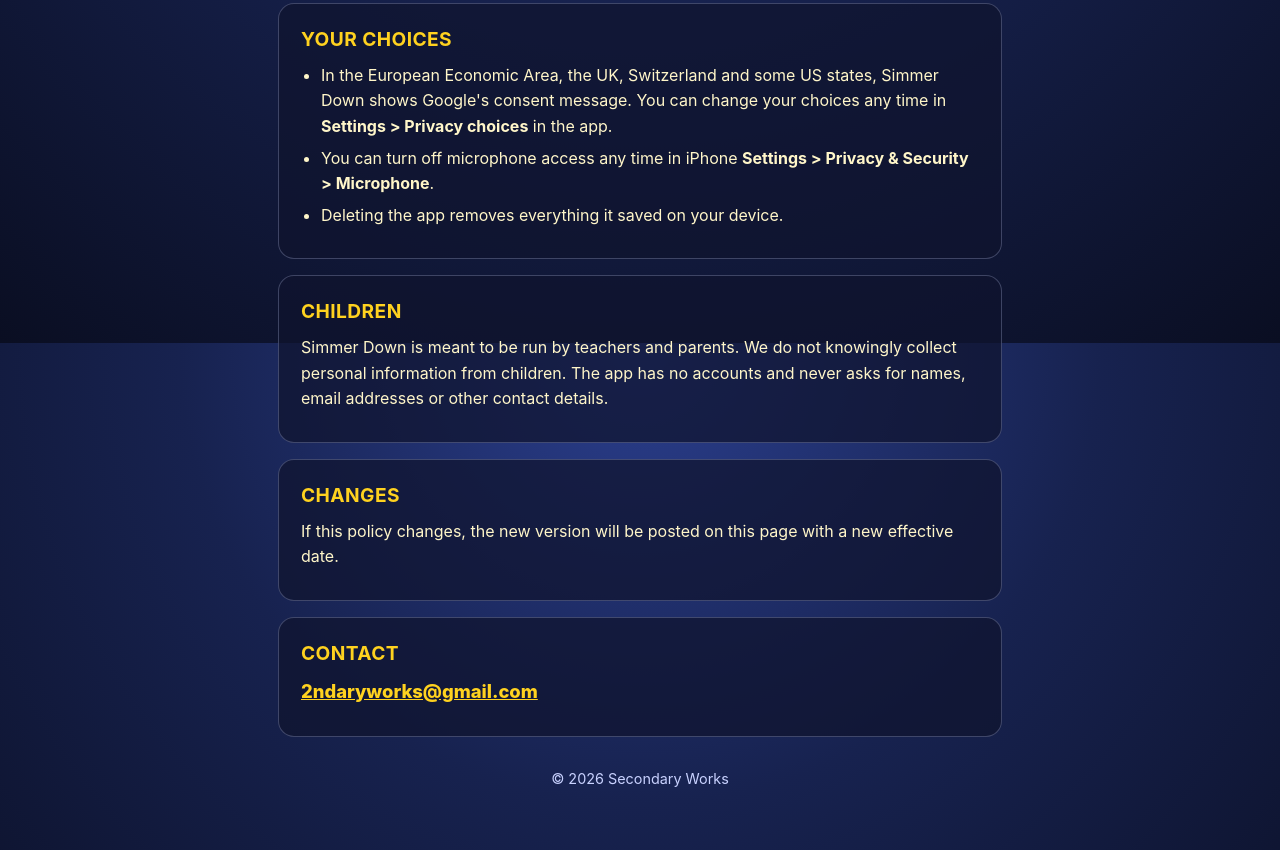
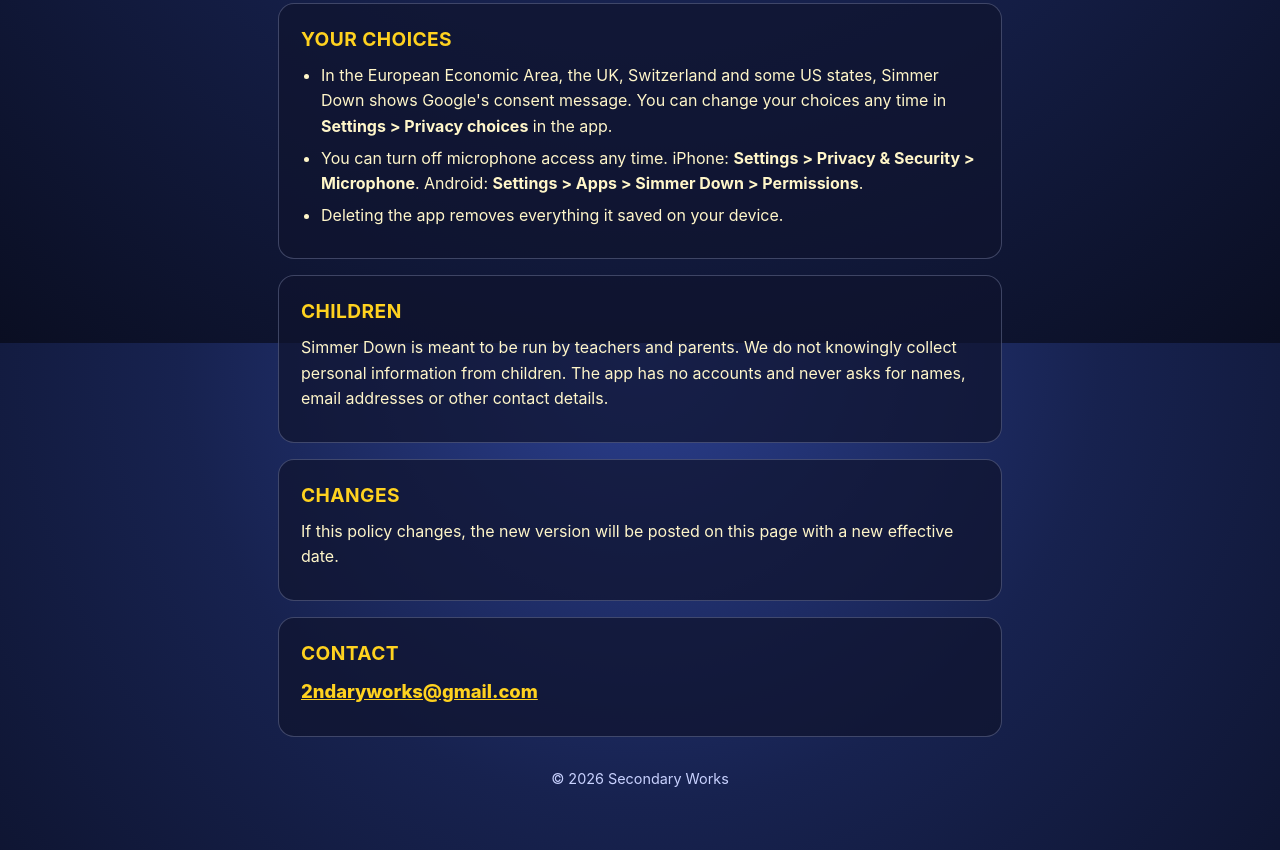
Before and after one commit to 2ndaryworks-ux/simmerdown-support, a plain HTML site: page privacy.html in a window 1280 px wide. Shown: the part 1257-2107 px from the top of the page. Drawn offline with Linux system fonts and the light colour scheme.

Commit message:
Update privacy.html

```diff
--- a/privacy.html
+++ b/privacy.html
@@ -43,7 +43,7 @@
 
 <div class="card"><h2>Your choices</h2>
 <ul><li>In the European Economic Area, the UK, Switzerland and some US states, Simmer Down shows Google's consent message. You can change your choices any time in <b>Settings &gt; Privacy choices</b> in the app.</li>
-<li>You can turn off microphone access any time in iPhone <b>Settings &gt; Privacy &amp; Security &gt; Microphone</b>.</li>
+   <li>You can turn off microphone access any time. iPhone: <b>Settings &gt; Privacy &amp; Security &gt; Microphone</b>. Android: <b>Settings &gt; Apps &gt; Simmer Down &gt; Permissions</b>.</li>
 <li>Deleting the app removes everything it saved on your device.</li></ul></div>
 
 <div class="card"><h2>Children</h2>
```
